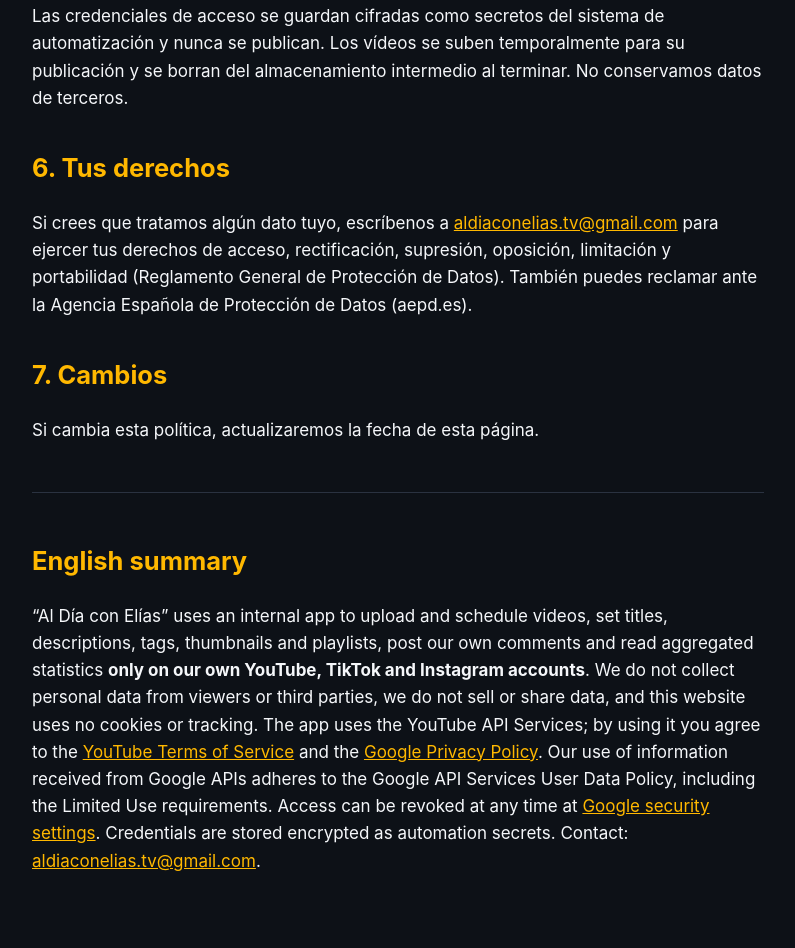
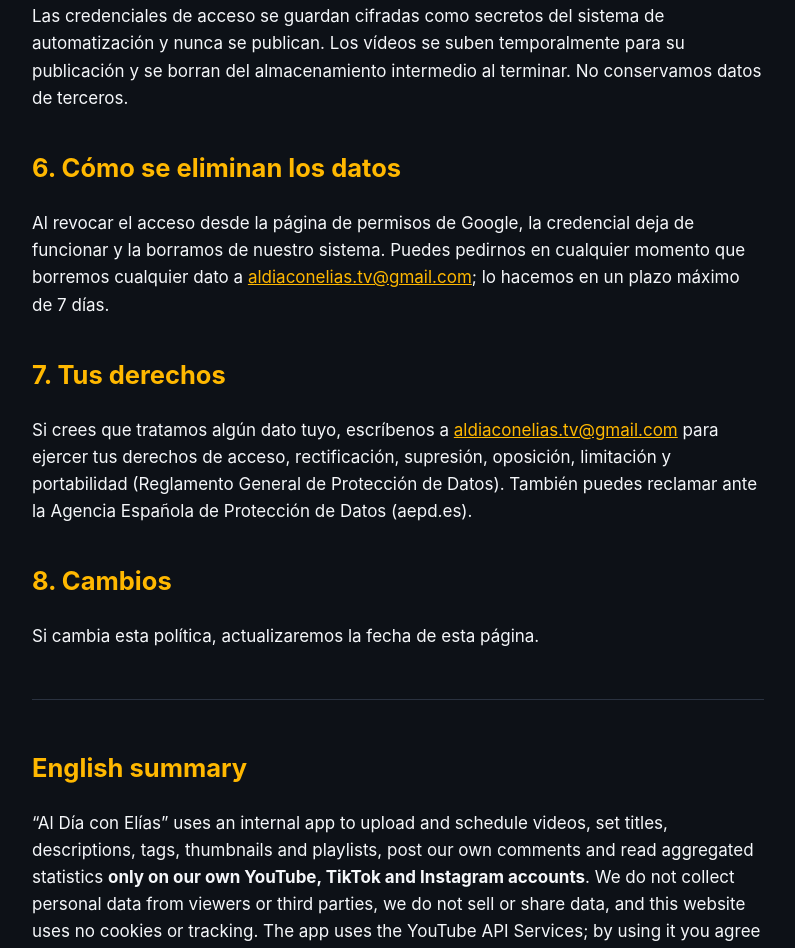
Before and after one commit to ecalventesilva/aldiaconelias, a plain HTML site: page privacidad.html in a window 1280 px wide. Shown: the part 1326-2274 px from the top of the page, without its empty margins (242-1037 px from the left). Drawn offline with Linux system fonts and the light colour scheme.

Commit message:
Mención a los Servicios de API de YouTube y política de eliminación de datos

```diff
--- a/privacidad.html
+++ b/privacidad.html
@@ -17,9 +17,10 @@
 <p>Del mismo modo, la aplicación solo publica contenido en nuestras propias cuentas de TikTok e Instagram, conforme a las condiciones de TikTok y de Meta.</p>
 <h2>5. Conservación y seguridad</h2>
 <p>Las credenciales de acceso se guardan cifradas como secretos del sistema de automatización y nunca se publican. Los vídeos se suben temporalmente para su publicación y se borran del almacenamiento intermedio al terminar. No conservamos datos de terceros.</p>
-<h2>6. Tus derechos</h2>
+<h2>6. Cómo se eliminan los datos</h2><p>Al revocar el acceso desde la página de permisos de Google, la credencial deja de funcionar y la borramos de nuestro sistema. Puedes pedirnos en cualquier momento que borremos cualquier dato a <a href="mailto:aldiaconelias.tv@gmail.com">aldiaconelias.tv@gmail.com</a>; lo hacemos en un plazo máximo de 7 días.</p>
+<h2>7. Tus derechos</h2>
 <p>Si crees que tratamos algún dato tuyo, escríbenos a <a href="mailto:aldiaconelias.tv@gmail.com">aldiaconelias.tv@gmail.com</a> para ejercer tus derechos de acceso, rectificación, supresión, oposición, limitación y portabilidad (Reglamento General de Protección de Datos). También puedes reclamar ante la Agencia Española de Protección de Datos (aepd.es).</p>
-<h2>7. Cambios</h2><p>Si cambia esta política, actualizaremos la fecha de esta página.</p>
+<h2>8. Cambios</h2><p>Si cambia esta política, actualizaremos la fecha de esta página.</p>
 <div class="en" id="en"><h2>English summary</h2>
 <p>“Al Día con Elías” uses an internal app to upload and schedule videos, set titles, descriptions, tags, thumbnails and playlists, post our own comments and read aggregated statistics <b>only on our own YouTube, TikTok and Instagram accounts</b>. We do not collect personal data from viewers or third parties, we do not sell or share data, and this website uses no cookies or tracking. The app uses the YouTube API Services; by using it you agree to the <a href="https://www.youtube.com/t/terms">YouTube Terms of Service</a> and the <a href="https://policies.google.com/privacy">Google Privacy Policy</a>. Our use of information received from Google APIs adheres to the Google API Services User Data Policy, including the Limited Use requirements. Access can be revoked at any time at <a href="https://security.google.com/settings/security/permissions">Google security settings</a>. Credentials are stored encrypted as automation secrets. Contact: <a href="mailto:aldiaconelias.tv@gmail.com">aldiaconelias.tv@gmail.com</a>.</p></div>
 </main><footer>© 2026 Al Día con Elías · <a href="condiciones.html">Condiciones de uso</a></footer></body></html>
```
Also changed, not shown: index.html (+2 -1 lines).
